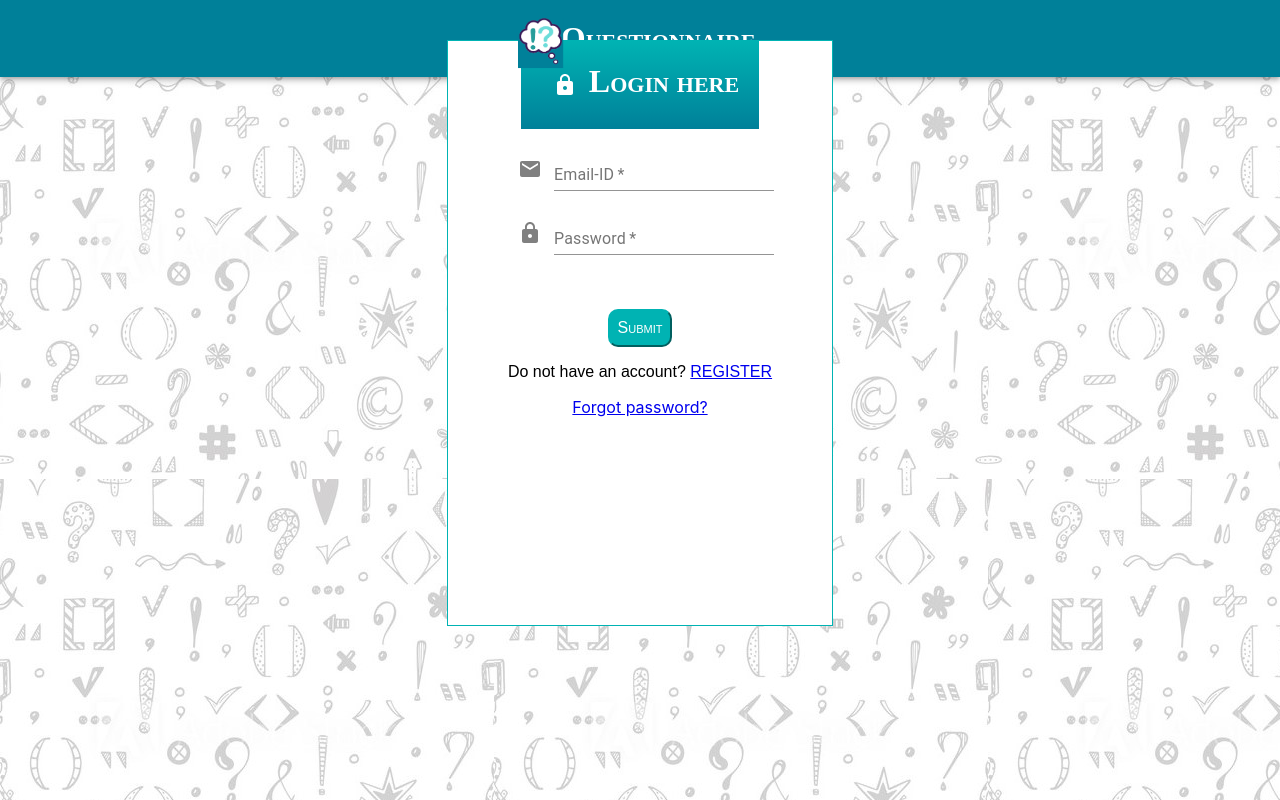
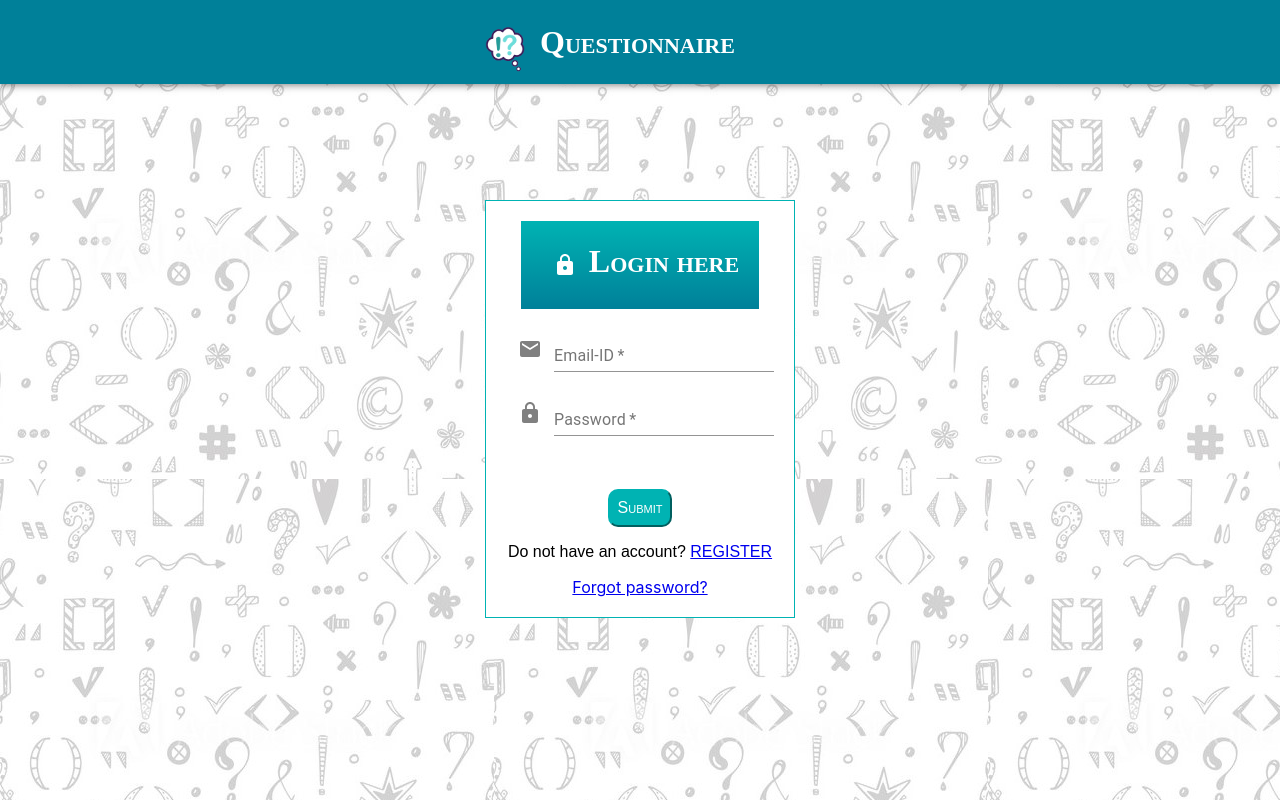
Before and after one commit to abhinaba-dutta-gupta/order_of_merlin, a React (Create React App) app: page /login in a window 1280 px wide. Built offline with nearby package versions, Linux system fonts and the light colour scheme.

Commit message:
CSS changes

```diff
--- a/src/components/appbar/appbar.css
+++ b/src/components/appbar/appbar.css
@@ -1,12 +1,11 @@
-.logo {
-    height: 80%;
-    width: 2.5%;
-    z-index: 2000;
-    margin-top: 0.2%;
+.logo-appbar {
+    left: calc(50% - 155px);
+    top: calc(50% - 15px);
+    width: 40px;
     position: absolute;
 }
 
-.brand {
-    margin-left: 43.5%;
-    position: relative;
+.brand-appbar {
+    left: calc(50% - 100px);
+    position: absolute;
 }
--- a/src/components/appbar/appbar.js
+++ b/src/components/appbar/appbar.js
@@ -7,14 +7,14 @@ class Appbar extends Component {
     render() {
         return (
             <div>
-                <AppBar className='head' position="static" style={{ background: '#008099', padding: '0.5%' }}>
+                <AppBar className='head' position="static" style={{ background: '#008099', padding: '10px', position: 'relative' }}>
                     <Toolbar>
                         <img
-                            className='logo'
+                            className='logo-appbar'
                             src={logo}
                             alt="Logo"
                         />
-                        <h1 className="brand">Questionnaire</h1>
+                        <h1 className="brand-appbar">Questionnaire</h1>
                     </Toolbar>
                 </AppBar>
             </div>
--- a/src/components/appbarLogin/appbarLogin.css
+++ b/src/components/appbarLogin/appbarLogin.css
@@ -1,12 +1,11 @@
-.logo {
-    height: 80%;
-    width: 2.5%;
-    z-index: 2000;
-    margin-top: 0.5%;
+.logo-appbar-login {
+    left: calc(50% - 155px);
+    top: calc(50% - 15px);
+    width: 40px;
     position: absolute;
 }
 
-.brand {
-    margin-left: 43.5%;
-    position: relative;
+.brand-appbar-login {
+    left: calc(50% - 100px);
+    position: absolute;
 }
--- a/src/components/appbarLogin/appbarLogin.js
+++ b/src/components/appbarLogin/appbarLogin.js
@@ -8,14 +8,14 @@ class AppbarLogin extends Component {
     render() {
         return (
             <div>
-                <AppBar className='head' position="static" style={{ background: '#008099', padding: '0.5%' }}>
-                    <Toolbar>
+                <AppBar className='head' position="static" style={{ background: '#008099', padding: '10px', position: 'relative' }}>
+                    <Toolbar style={{ display: 'flex', flexDirection: 'row-reverse' }}>
                         <img
-                            className='logo'
+                            className='logo-appbar-login'
                             src={logo}
                             alt="Logo"
                         />
-                        <h1 className="brand">Questionnaire</h1>
+                        <h1 className="brand-appbar-login">Questionnaire</h1>
                         {this.props.children}
                     </Toolbar>
                 </AppBar>
--- a/src/modules/forgotpass/forgotpass.js
+++ b/src/modules/forgotpass/forgotpass.js
@@ -134,7 +134,7 @@ class ForgotPassword extends Component {
         return (
             <div className='container' style={{ backgroundImage: `url(${background})` }}>
                 <Appbar></Appbar>
-                <div className='paper-small'>
+                <div className='paper-forgot-pass'>
                     <div className="card-head"><h1 className='card-title'><IconButton><LockOpen style={{ color: 'white' }} /></IconButton>Forgot Password</h1></div>
                     <br></br>
                     <br></br>
--- a/src/modules/forgotpass/styles.css
+++ b/src/modules/forgotpass/styles.css
@@ -5,17 +5,13 @@
     position: relative;
 }
 
-.paper-small{
+.paper-forgot-pass{
+    top: calc(50% - 200px);
+    left: calc(50% - 210px);
     position: fixed;
-    margin-top: 20%;
-    margin-left: 50%;
-    transform: translate(-50%, -50%);
-    height: 73%;
-    width: 30%;
+    padding: 20px;
     background-color: white;
-    border-width: 1px;
-    border-color: #00B3B3;
-    border-style: solid;
+    border: 1px solid #00B3B3;
 }
 
 h1,h2,h3{
--- a/src/modules/login/login.js
+++ b/src/modules/login/login.js
@@ -88,7 +88,7 @@ class Signin extends Component {
         return (
             <div className='container' style={{ backgroundImage: `url(${background})` }}>
                 <Appbar></Appbar>
-                <div className='paper-small'>
+                <div className='paper-login'>
                     <div className="card-head"><h1 className='card-title'><IconButton><Lock style={{ color: 'white' }} /></IconButton>Login here</h1></div>
                     <br></br>
                     <form onSubmit={this.contactSubmit.bind(this)}>
--- a/src/modules/login/styles.css
+++ b/src/modules/login/styles.css
@@ -5,17 +5,13 @@
     position: relative;
 }
 
-.paper-small{
+.paper-login{
+    top: calc(50% - 200px);
+    left: calc(50% - 155px);
     position: fixed;
-    margin-top: 20%;
-    margin-left: 50%;
-    transform: translate(-50%, -50%);
-    height: 73%;
-    width: 30%;
+    padding: 20px;
     background-color: white;
-    border-width: 1px;
-    border-color: #00B3B3;
-    border-style: solid;
+    border: 1px solid #00B3B3;
 }
 
 
--- a/src/modules/signup/signup.js
+++ b/src/modules/signup/signup.js
@@ -138,7 +138,7 @@ class Signup extends Component {
     return (
       <div className='container' style={{ backgroundImage: `url(${background})` }}>
         <Appbar></Appbar>
-        <div className='paper-small'>
+        <div className='paper-signup'>
           <div className="card-head"><h1 className='card-title'><IconButton><AccountBox style={{ color: 'white' }} /></IconButton>Register here</h1></div>
           <form onSubmit={this.contactSubmit.bind(this)}>
             <p>
--- a/src/modules/signup/styles.css
+++ b/src/modules/signup/styles.css
@@ -5,17 +5,13 @@
     position: relative;
 }
 
-.paper-small{
+.paper-signup{
+    top: calc(50% - 240px);
+    left: calc(50% - 175px);
     position: fixed;
-    margin-top: 20%;
-    margin-left: 50%;
-    transform: translate(-50%, -50%);
-    height:73%;
-    width: 30%;
+    padding: 20px;
     background-color: white;
-    border-width: 1px;
-    border-color: #00B3B3;
-    border-style: solid;
+    border: 1px solid #00B3B3;
 }
 
 h1,h2,h3{
```
